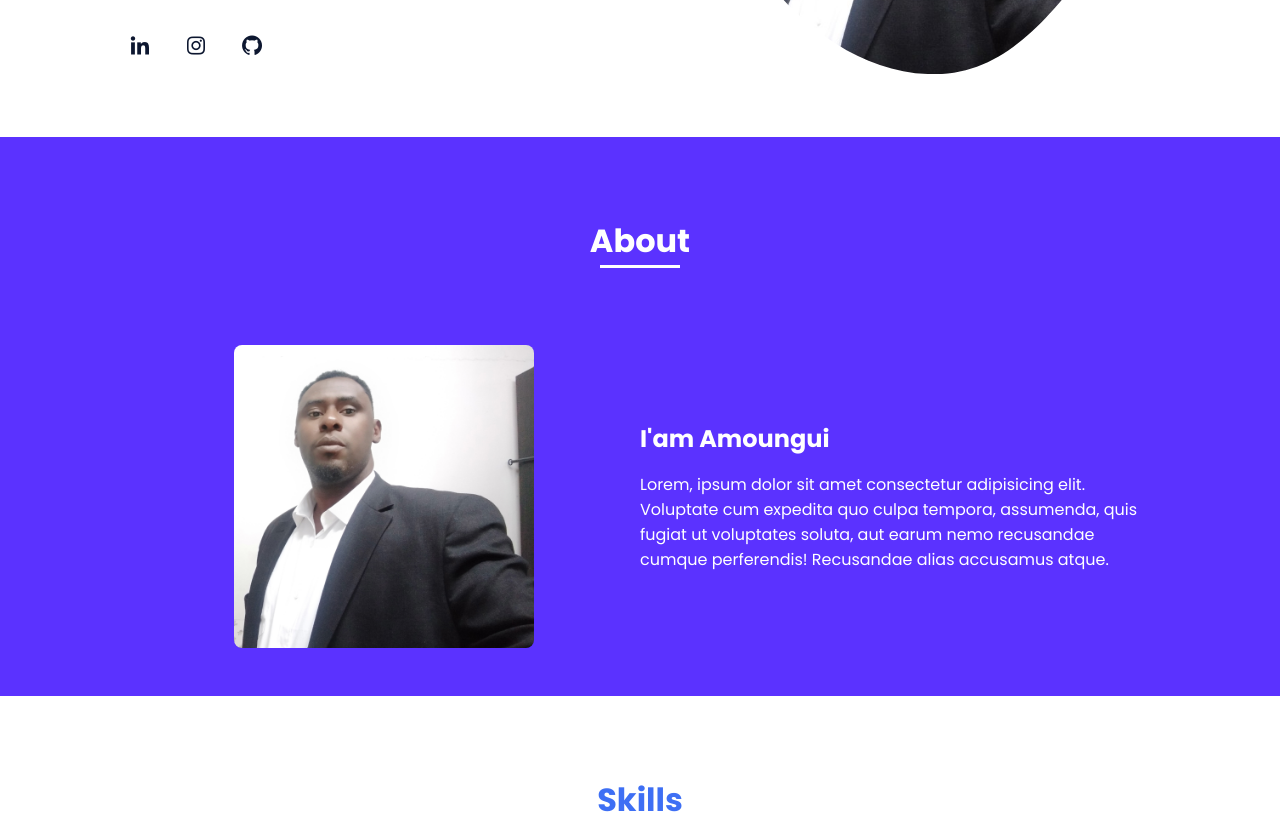
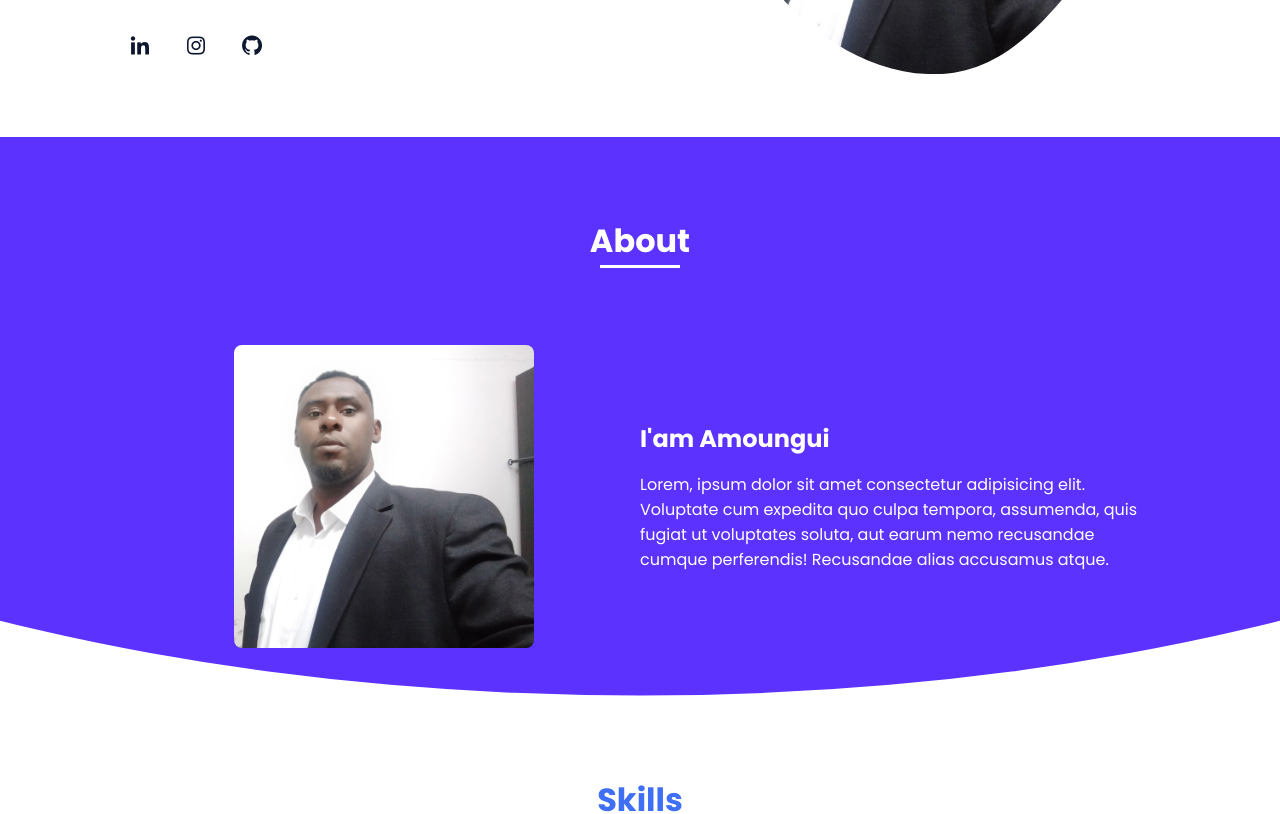
Before and after one commit to amoungui/porfolio, a React (Create React App) app: page / in a window 1280 px wide. Shown: the part 420-1234 px from the top of the page. Built offline with nearby package versions, Linux system fonts and the light colour scheme.

Commit message:
add clip-path style to the home page

```diff
--- a/src/Pages/Home/style.scss
+++ b/src/Pages/Home/style.scss
@@ -3,8 +3,10 @@
 /*main {
   background-color: $primary;
 }*/
+
 .about {
   background-color: $primary;
+  clip-path: ellipse(100% 100% at 50% 0%);
   .section-title{
     color: #ffff;
 
@@ -22,6 +24,7 @@
 
 .contact {
   background-color: $primary;
+  clip-path: ellipse(100% 100% at 50% 100%);
   .section-title{
     color: #ffff;
 
--- a/src/colors.scss
+++ b/src/colors.scss
@@ -1,2 +1,3 @@
 $primary: #5b32ff;
 $black: #374151;
+$white: #fff;
```
